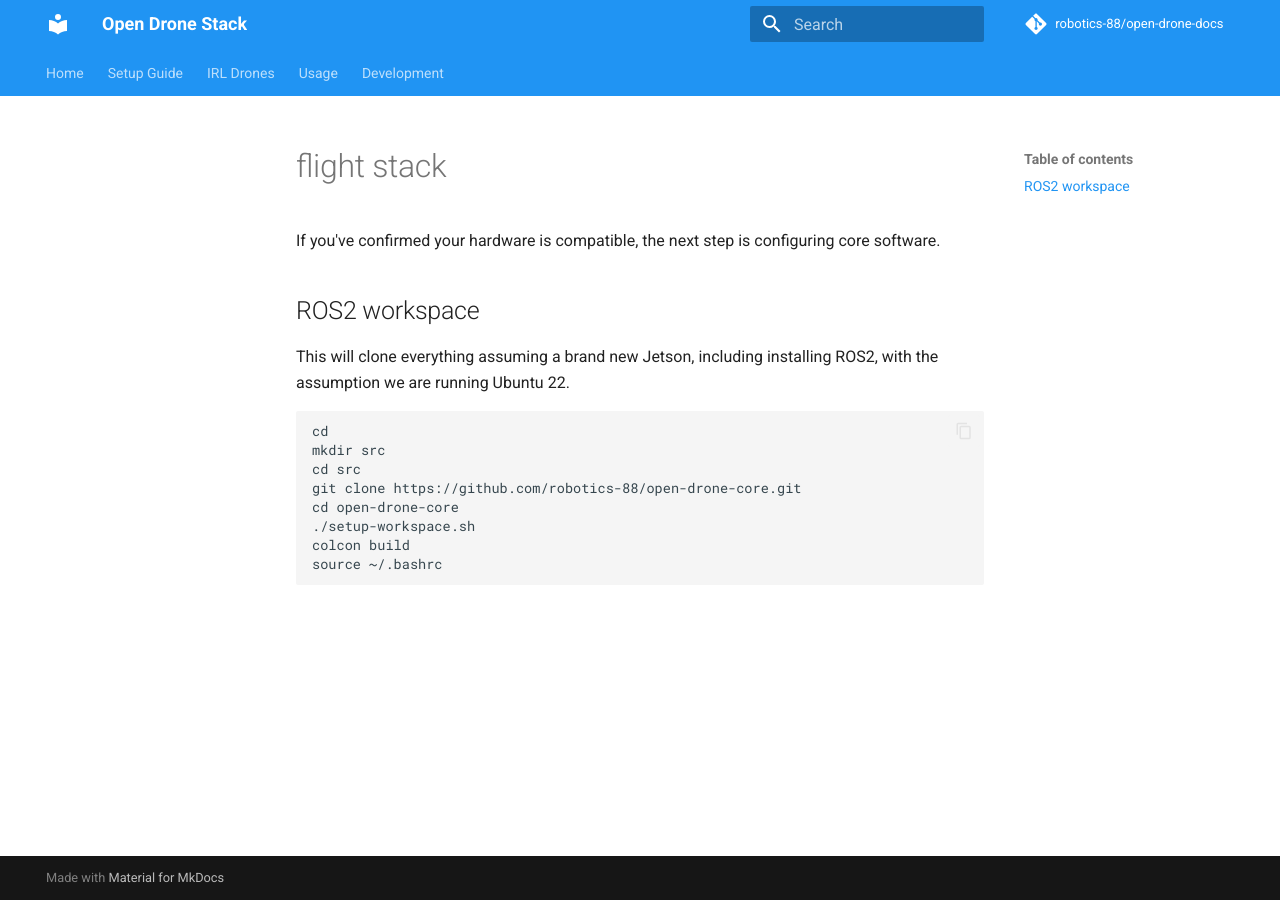
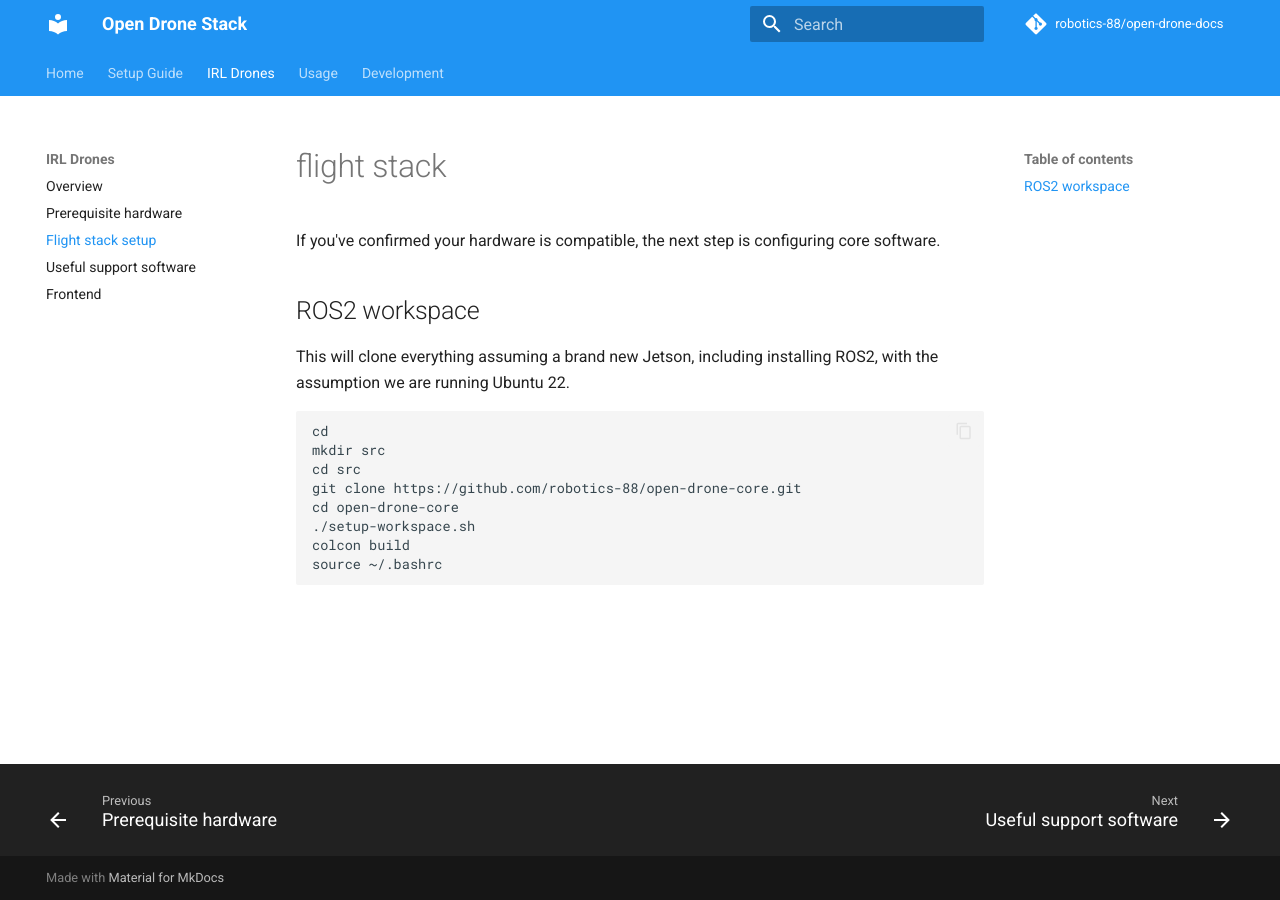
Before and after one commit to robotics-88/open-drone-docs, an MkDocs documentation site: the page built from docs/drones/flightstack.md, in a window 1280 px wide. Built offline with MkDocs 1.6.1 and Material for MkDocs 9.7.7, drawn with Linux system fonts in a browser that asks for light colours; comment, search, counter and statistics services are not loaded; some of the changed lines change nothing that is shown.

Commit message:
Typo fix

```diff
--- a/mkdocs.yml
+++ b/mkdocs.yml
@@ -42,7 +42,7 @@ nav:
   - IRL Drones:
       - Overview: drones/index.md
       - Prerequisite hardware: drones/hardware.md
-      - Flight stack setup: drones/flighstack.md
+      - Flight stack setup: drones/flightstack.md
       - Useful support software: drones/support.md
       - Frontend: drones/frontend.md
   - Usage: usage.md
```
